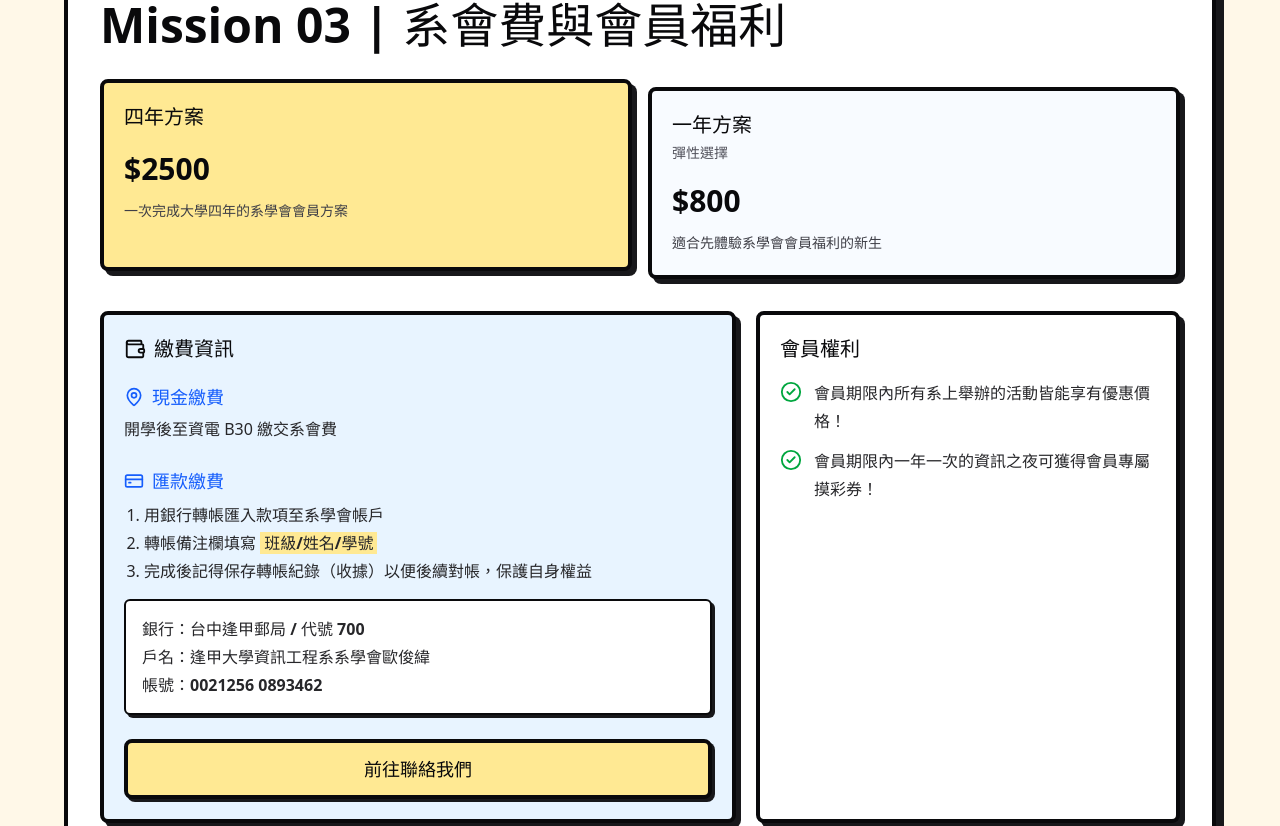
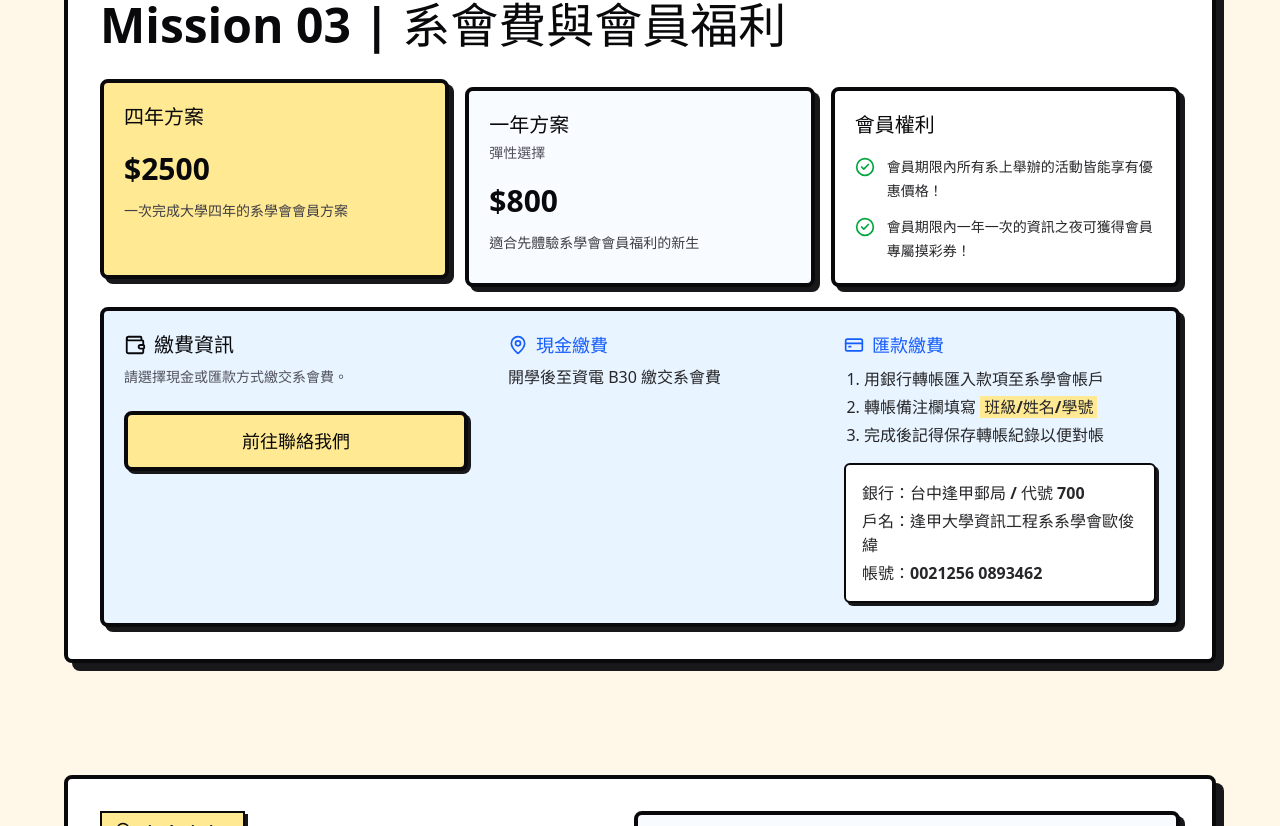
Before and after one commit to AllEnough/iecs_handbook, a React (Vite) app: page / in a window 1280 px wide. Shown: the part 2214-3040 px from the top of the page. Built offline with nearby package versions, Linux system fonts and the light colour scheme.

Commit message:
style: optimize fee section layout to balance heights

```diff
--- a/src/components/FeeSection.jsx
+++ b/src/components/FeeSection.jsx
@@ -38,16 +38,17 @@ function FeeSection() {
             </h2>
           </div>
 
-          <div className="mt-8 grid gap-4 md:grid-cols-2">
+          <div className="mt-8 grid gap-4 md:grid-cols-3">
             {plans.map((plan) => (
               <article
                 key={plan.name}
-                className={`rounded-lg border-4 border-zinc-950 p-5 shadow-[5px_5px_0_#18181b] ${
+                className={`flex flex-col justify-between rounded-lg border-4 border-zinc-950 p-5 shadow-[5px_5px_0_#18181b] ${
                   plan.highlight
                     ? 'bg-[#ffe993] md:-translate-y-2'
                     : 'bg-[#f8fbff]'
                 }`}
               >
+                <div>
                   <div className="flex items-start justify-between gap-4">
                     <div>
                       <h3 className="text-xl font-black">{plan.name}</h3>
@@ -68,18 +69,48 @@ function FeeSection() {
                   <p className="mt-3 text-sm font-medium leading-6 text-zinc-700">
                     {plan.description}
                   </p>
+                </div>
               </article>
             ))}
+
+            <div className="flex flex-col rounded-lg border-4 border-zinc-950 bg-white p-5 shadow-[5px_5px_0_#18181b]">
+              <h3 className="text-xl font-black">會員權利</h3>
+              <ol className="mt-4 space-y-3">
+                {benefits.map((benefit) => (
+                  <li
+                    key={benefit}
+                    className="flex gap-3 text-sm font-medium leading-6 text-zinc-800"
+                  >
+                    <CheckCircle2
+                      size={20}
+                      className="mt-0.5 shrink-0 text-green-600"
+                    />
+                    <span>{benefit}</span>
+                  </li>
+                ))}
+              </ol>
+            </div>
           </div>
 
-          <div className="mt-8 grid gap-5 md:grid-cols-[1.2fr_0.8fr]">
-            <div className="flex flex-col justify-between rounded-lg border-4 border-zinc-950 bg-[#e8f4ff] p-5 shadow-[5px_5px_0_#18181b]">
-              <div>
+          <div className="mt-5 flex flex-col justify-between rounded-lg border-4 border-zinc-950 bg-[#e8f4ff] p-5 shadow-[5px_5px_0_#18181b]">
+            <div className="md:flex md:items-start md:justify-between md:gap-10">
+              <div className="md:w-1/3">
                 <h3 className="flex items-center gap-2 text-xl font-black">
                   <Wallet size={22} />
                   繳費資訊
                 </h3>
-                <div className="mt-5 space-y-6 text-base font-bold leading-7 text-zinc-800">
+                <p className="mt-2 text-sm font-bold text-zinc-600">
+                  請選擇現金或匯款方式繳交系會費。
+                </p>
+                <a
+                  href="#contact"
+                  className="mt-6 hidden md:flex items-center justify-center gap-2 rounded-lg border-4 border-zinc-950 bg-[#ffe993] py-3 text-lg font-black shadow-[3px_3px_0_#18181b] transition hover:-translate-y-1 hover:shadow-[5px_5px_0_#18181b]"
+                >
+                  前往聯絡我們
+                </a>
+              </div>
+
+              <div className="mt-5 space-y-6 text-base font-bold leading-7 text-zinc-800 md:mt-0 md:flex-1 md:grid md:grid-cols-2 md:gap-6 md:space-y-0">
                 {/* 現金繳費 */}
                 <div>
                   <h4 className="flex items-center gap-2 text-lg font-black text-blue-600">
@@ -98,7 +129,7 @@ function FeeSection() {
                   <ol className="mt-2 ml-5 list-decimal space-y-1 text-sm font-medium md:text-base">
                     <li>用銀行轉帳匯入款項至系學會帳戶</li>
                     <li>轉帳備注欄填寫 <span className="bg-[#ffe993] px-1 font-bold">班級/姓名/學號</span></li>
-                      <li>完成後記得保存轉帳紀錄（收據）以便後續對帳，保護自身權益</li>
+                    <li>完成後記得保存轉帳紀錄以便對帳</li>
                   </ol>
 
                   <div className="mt-4 space-y-1 rounded-md border-2 border-zinc-950 bg-white p-4 text-sm shadow-[3px_3px_0_#18181b] md:text-base">
@@ -109,31 +140,13 @@ function FeeSection() {
                 </div>
               </div>
             </div>
+
             <a
               href="#contact"
-                className="mt-6 flex items-center justify-center gap-2 rounded-lg border-4 border-zinc-950 bg-[#ffe993] py-3 text-lg font-black shadow-[3px_3px_0_#18181b] transition hover:-translate-y-1 hover:shadow-[5px_5px_0_#18181b]"
+              className="mt-6 flex md:hidden items-center justify-center gap-2 rounded-lg border-4 border-zinc-950 bg-[#ffe993] py-3 text-lg font-black shadow-[3px_3px_0_#18181b] transition hover:-translate-y-1 hover:shadow-[5px_5px_0_#18181b]"
             >
               前往聯絡我們
             </a>
-            </div>
-
-            <div className="rounded-lg border-4 border-zinc-950 bg-white p-5 shadow-[5px_5px_0_#18181b]">
-              <h3 className="text-xl font-black">會員權利</h3>
-              <ol className="mt-4 space-y-3">
-                {benefits.map((benefit) => (
-                  <li
-                    key={benefit}
-                    className="flex gap-3 text-base font-medium leading-7 text-zinc-800"
-                  >
-                    <CheckCircle2
-                      size={22}
-                      className="mt-0.5 shrink-0 text-green-600"
-                    />
-                    <span>{benefit}</span>
-                  </li>
-                ))}
-              </ol>
-            </div>
           </div>
         </div>
       </div>
```
Lines whose indentation alone changed are shown as unchanged.
